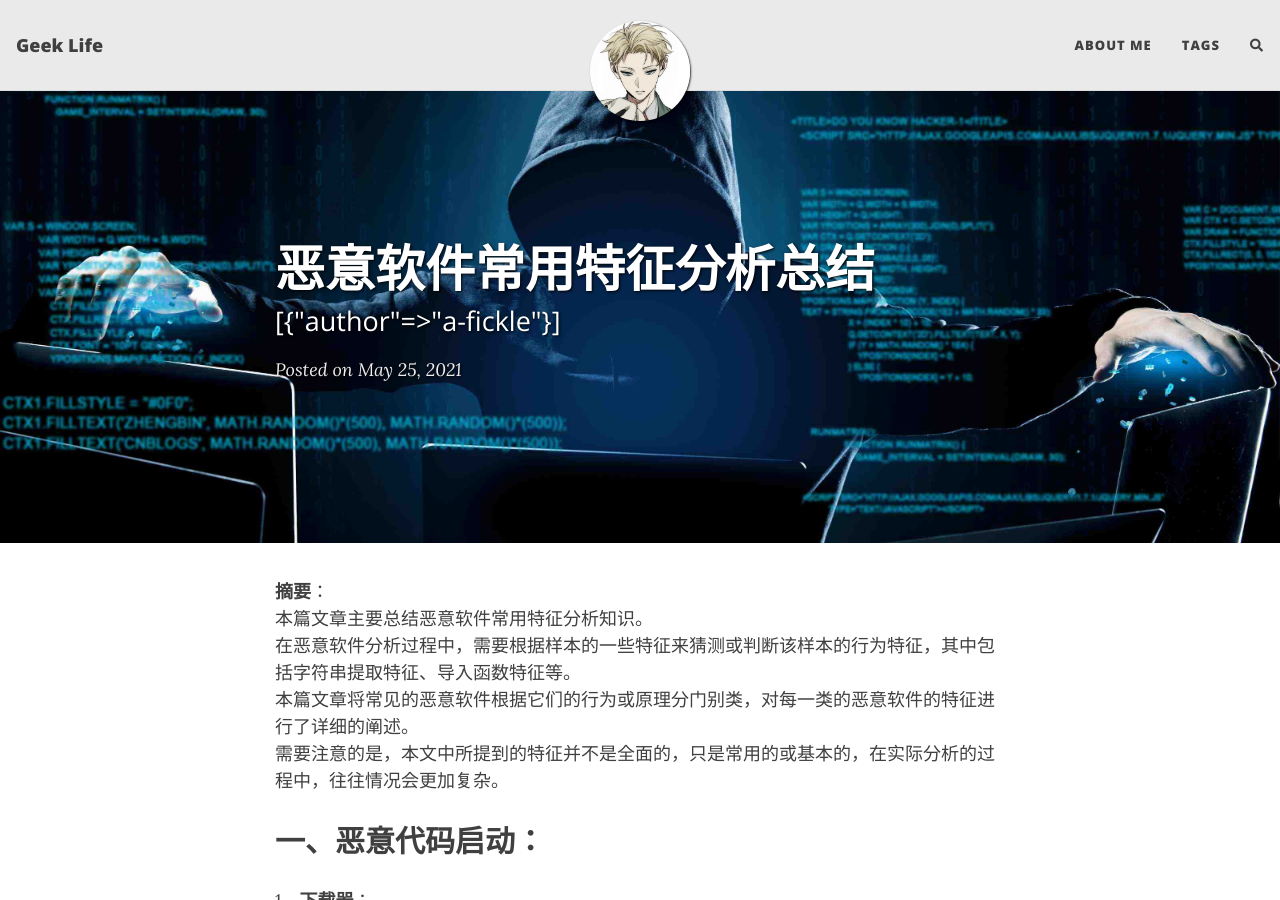
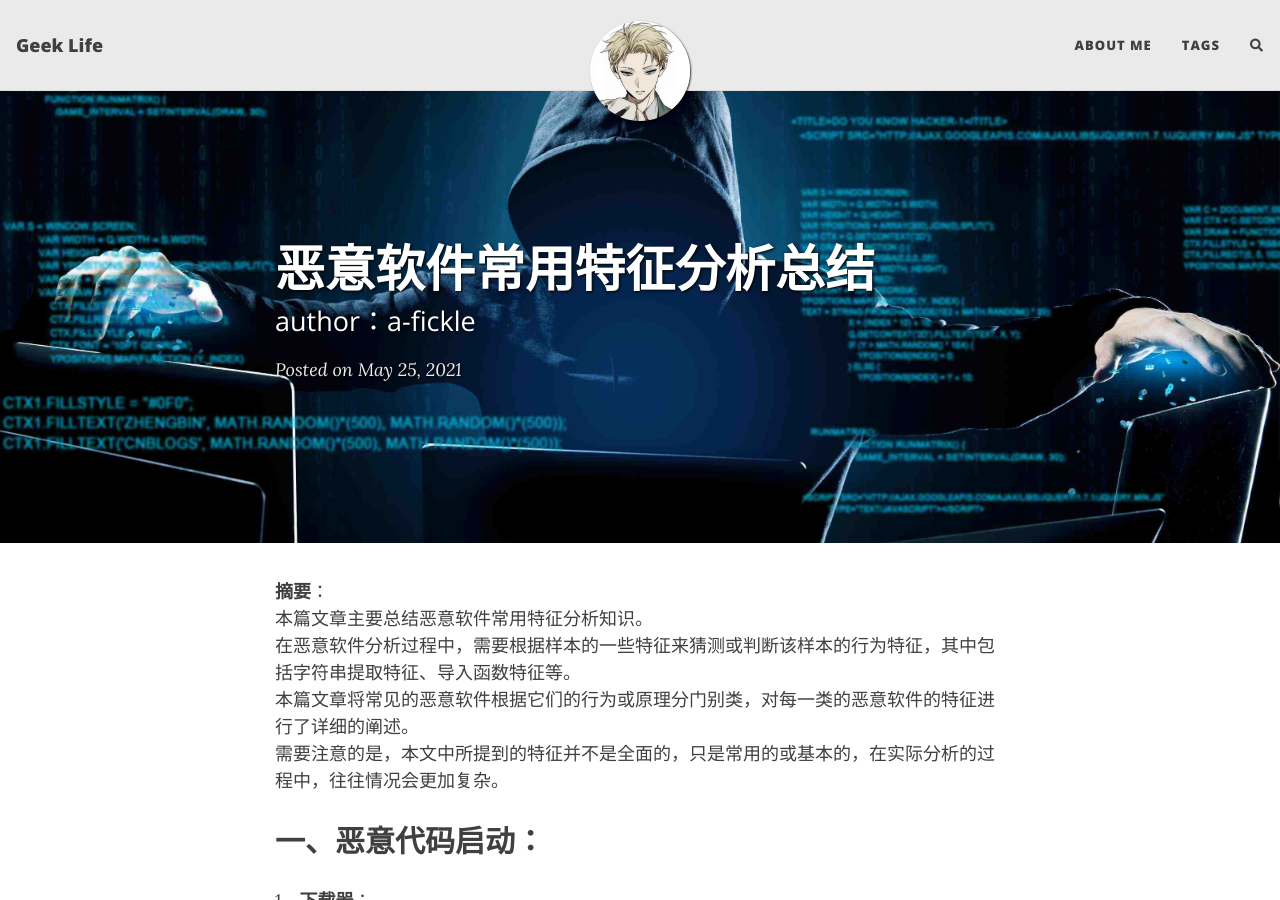
Before and after one commit to a-fickle/a-fickle.github.io, a Jekyll site: the page built from _posts/2021-05-25-恶意软件常用特征分析总结.md, in a window 1280 px wide and 900 px high. Built offline with Jekyll 4.4.1, drawn with Linux system fonts in a browser that asks for light colours; nearby versions of some CDN libraries; comment, search, counter and statistics services are not loaded.

```diff
--- a/_posts/2021-05-25-恶意软件常用特征分析总结.md
+++ b/_posts/2021-05-25-恶意软件常用特征分析总结.md
@@ -1,7 +1,7 @@
 ---
 layout: post
 title: 恶意软件常用特征分析总结
-subtitle: [author: a-fickle]
+subtitle: author：a-fickle
 date: 2021-05-25 00:00:00 +0800
 tag: [恶意软件分析,笔记]
 cover-img: /assets/img/2021-05-25-恶意软件常用特征分析总结/cover.png
```
